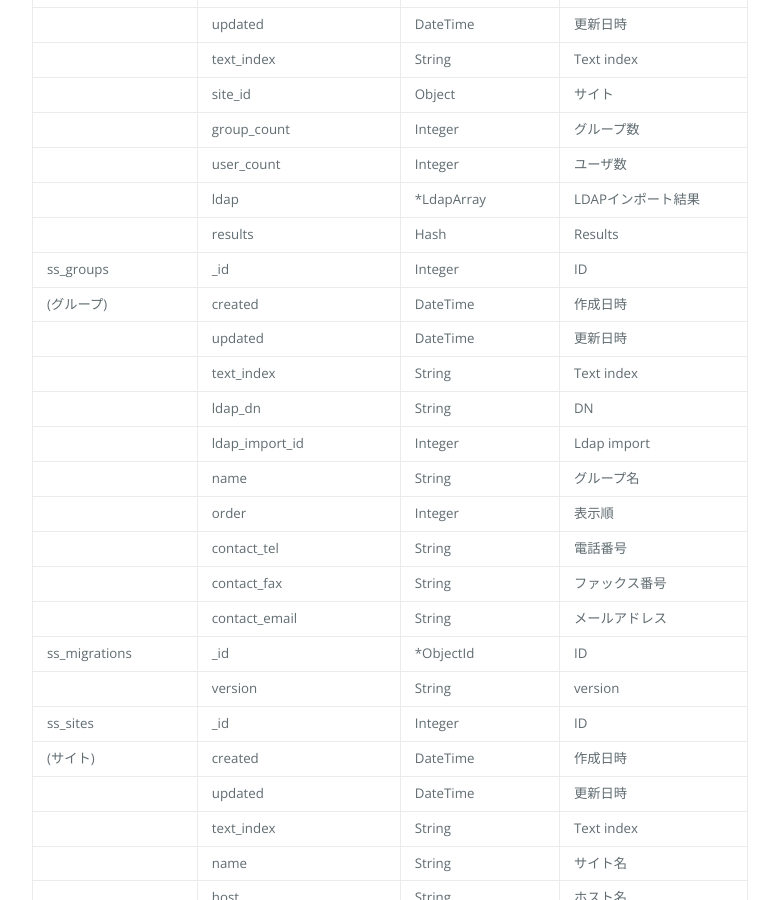
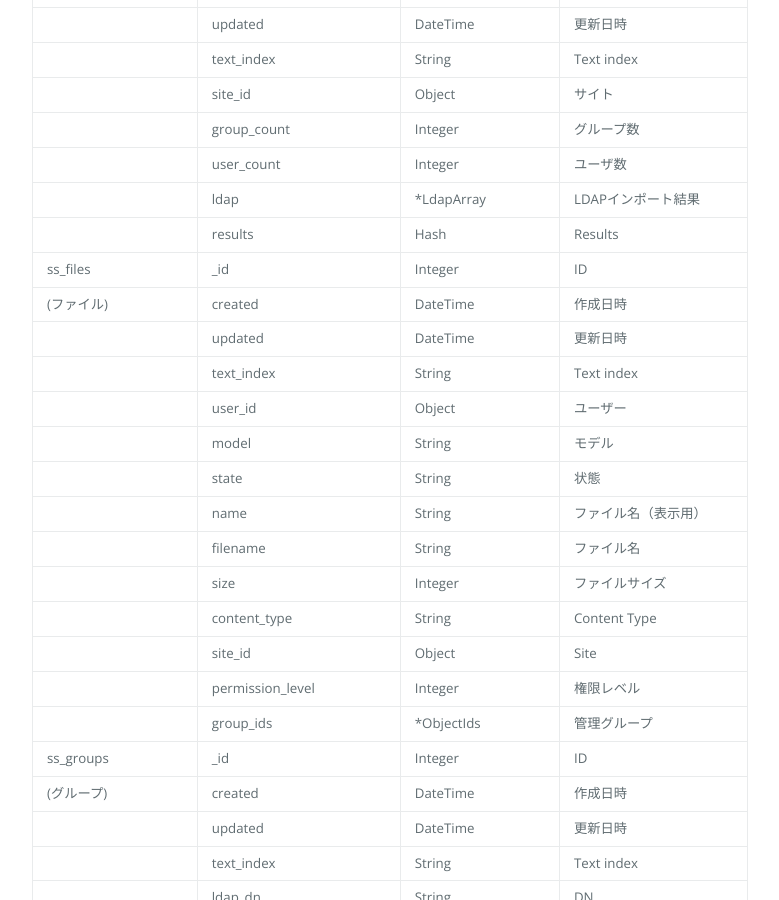
Before and after one commit to shirasagi/shirasagi.github.io, a Jekyll site: the page built from source_codes/db.md, in a window 1280 px wide and 900 px high, scrolled down 11249 px. Shown: the whole window, without its empty margins (244-1023 px from the left). Built offline with Jekyll 4.4.1, drawn with Linux system fonts in a browser that asks for light colours; nearby versions of some CDN libraries; Markdown is read by kramdown in place of the engine named in the settings.

Commit message:
add ss_files

```diff
--- a/source_codes/db.md
+++ b/source_codes/db.md
@@ -327,6 +327,20 @@ $ rake ss:models
 ||user_count|Integer|ユーザ数|
 ||ldap|*LdapArray|LDAPインポート結果|
 ||results|Hash|Results|
+|ss_files|_id|Integer|ID|
+|(ファイル)|created|DateTime|作成日時|
+||updated|DateTime|更新日時|
+||text_index|String|Text index|
+||user_id|Object|ユーザー|
+||model|String|モデル|
+||state|String|状態|
+||name|String|ファイル名（表示用）|
+||filename|String|ファイル名|
+||size|Integer|ファイルサイズ|
+||content_type|String|Content Type|
+||site_id|Object|Site|
+||permission_level|Integer|権限レベル|
+||group_ids|*ObjectIds|管理グループ|
 |ss_groups|_id|Integer|ID|
 |(グループ)|created|DateTime|作成日時|
 ||updated|DateTime|更新日時|
```
